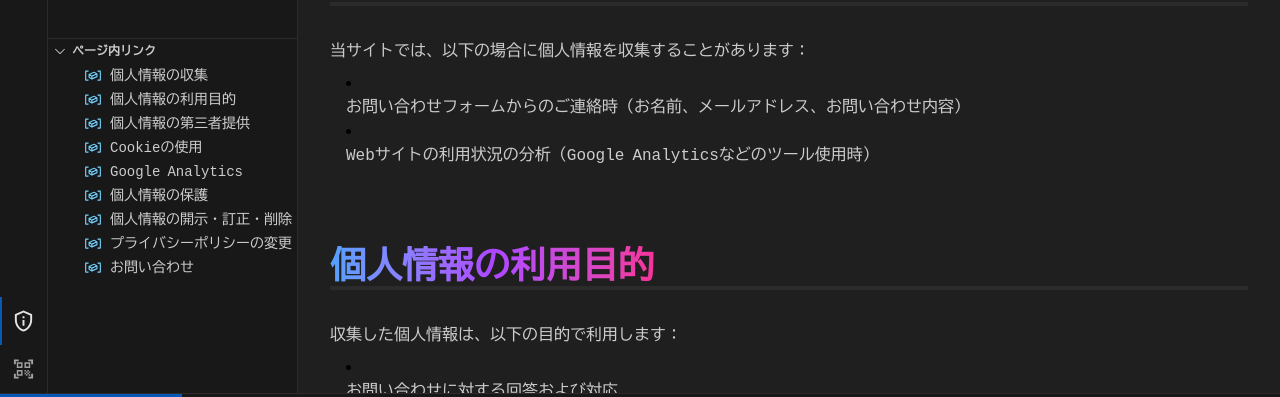
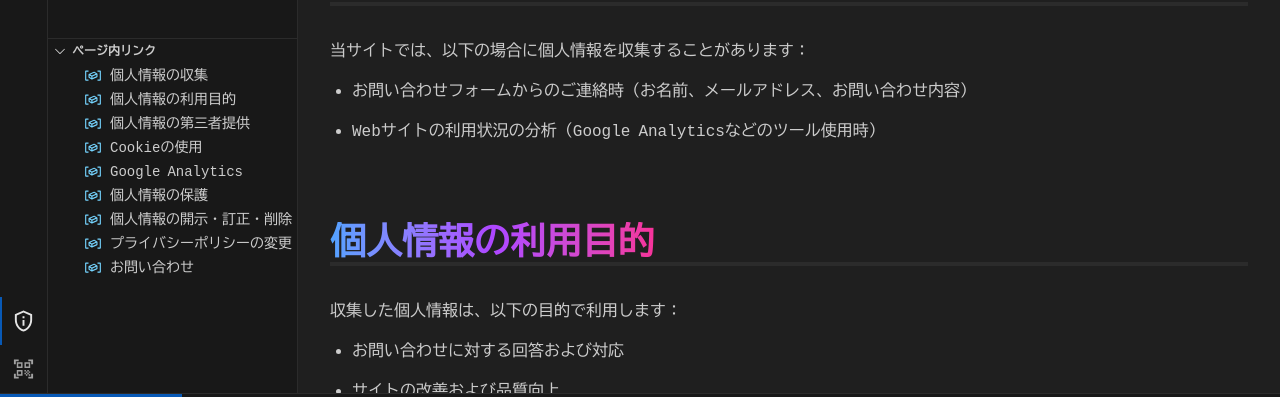
Before and after one commit to saitogo555/my-website, a Next.js app: page /privacy-policy in a window 1280 px wide. Shown: the part 383-780 px from the top of the page. Built offline with nearby package versions, Linux system fonts and the light colour scheme; a web font is replaced by a local one.

Commit message:
style(PrivacyPolicyPage): リストのスタイル崩れを修正

```diff
--- a/app/privacy-policy/page.tsx
+++ b/app/privacy-policy/page.tsx
@@ -26,14 +26,14 @@ const PrivacyPolicyPage = () => {
 						tag="p"
 						text="当サイトでは、以下の場合に個人情報を収集することがあります："
 					/>
-					<ul className="list-disc list-inside my-2 ml-4">
-						<li>
+					<ul className="list-disc text-primary-text my-2 ml-4">
+						<li className="my-4 ml-1.5">
 							<TypingText
 								tag="span"
 								text="お問い合わせフォームからのご連絡時（お名前、メールアドレス、お問い合わせ内容）"
 							/>
 						</li>
-						<li>
+						<li className="my-4 ml-1.5">
 							<TypingText
 								tag="span"
 								text="Webサイトの利用状況の分析（Google Analyticsなどのツール使用時）"
@@ -49,17 +49,17 @@ const PrivacyPolicyPage = () => {
 						tag="p"
 						text="収集した個人情報は、以下の目的で利用します："
 					/>
-					<ul className="list-disc list-inside my-2 ml-4">
-						<li>
+					<ul className="list-disc text-primary-text my-2 ml-4">
+						<li className="my-4 ml-1.5">
 							<TypingText
 								tag="span"
 								text="お問い合わせに対する回答および対応"
 							/>
 						</li>
-						<li>
+						<li className="my-4 ml-1.5">
 							<TypingText tag="span" text="サイトの改善および品質向上" />
 						</li>
-						<li>
+						<li className="my-4 ml-1.5">
 							<TypingText tag="span" text="法的義務の履行" />
 						</li>
 					</ul>
```
